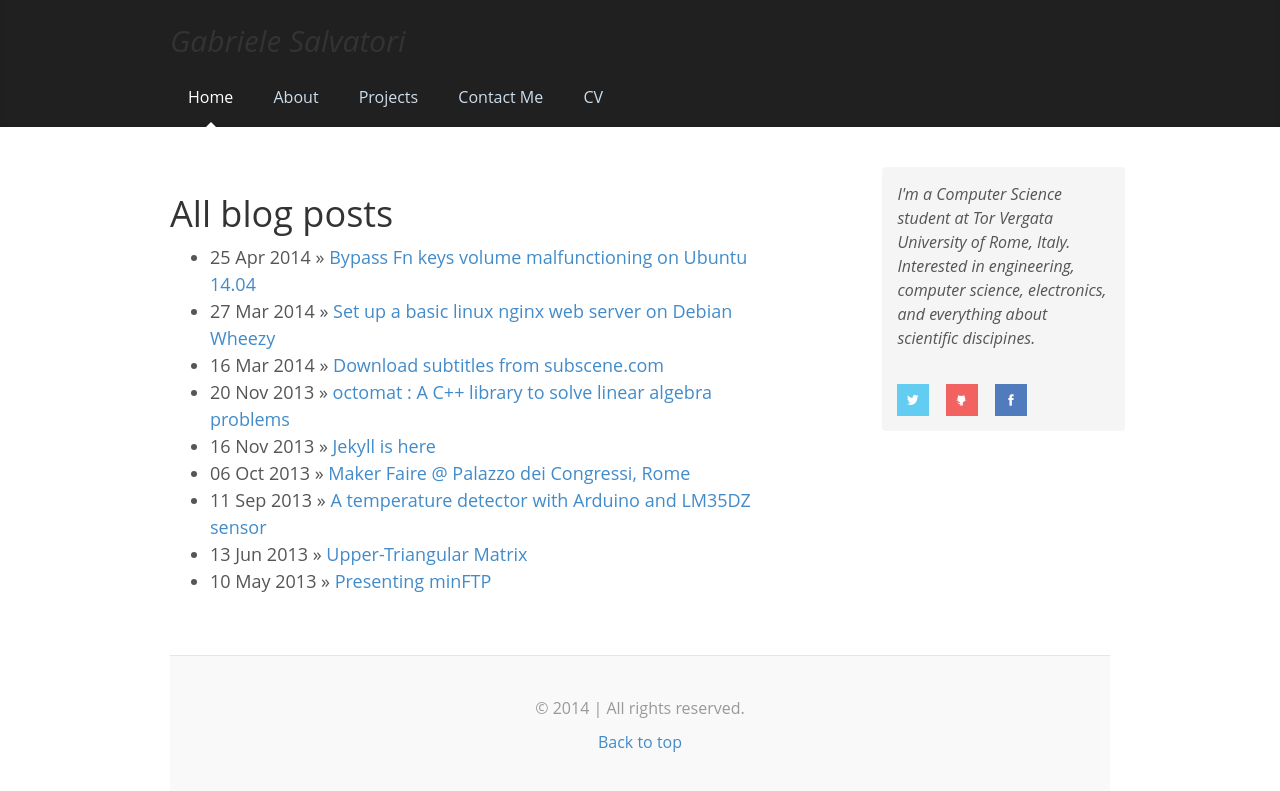
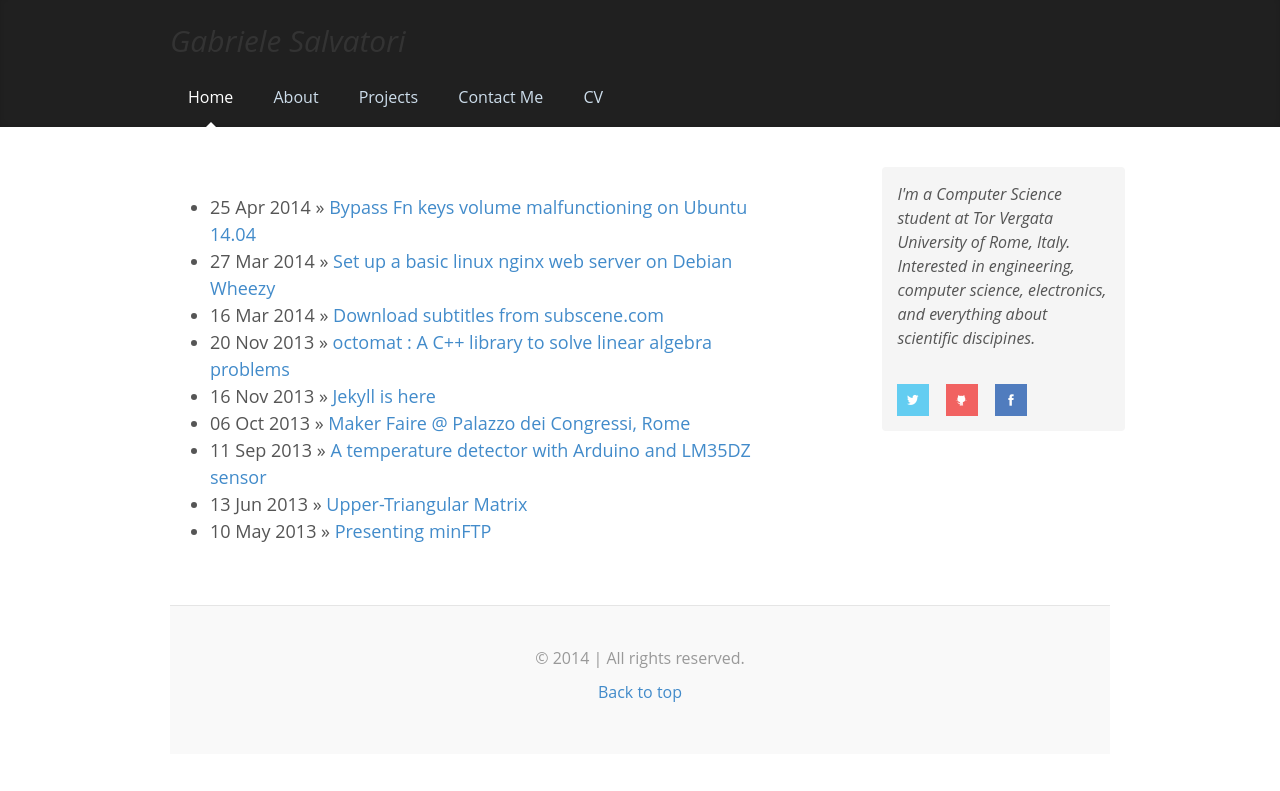
Before and after one commit to gsalvatori/salvatorigabriele.com, a Jekyll site: the page built from allarticles.html, in a window 1280 px wide. Shown: the top 791 px of the page. Built offline with Jekyll 4.4.1, drawn with Linux system fonts in a browser that asks for light colours; nearby versions of some CDN libraries; library files that are not in the unit come from our copies; Markdown is read by kramdown in place of the engine named in the settings.

Commit message:
Update allarticles.html

```diff
--- a/allarticles.html
+++ b/allarticles.html
@@ -7,7 +7,6 @@ title: salvatorigabriele.com
 
 
 <div id="home">
-  <h1>All blog posts</h1>
   <!-- <a href="/subscribe.html"><b>Subscribe</b></a> to the newsletter to receive new articles via e-mail.<br><br> -->
   <ul class="posts">
     {% for post in site.posts %}
```
